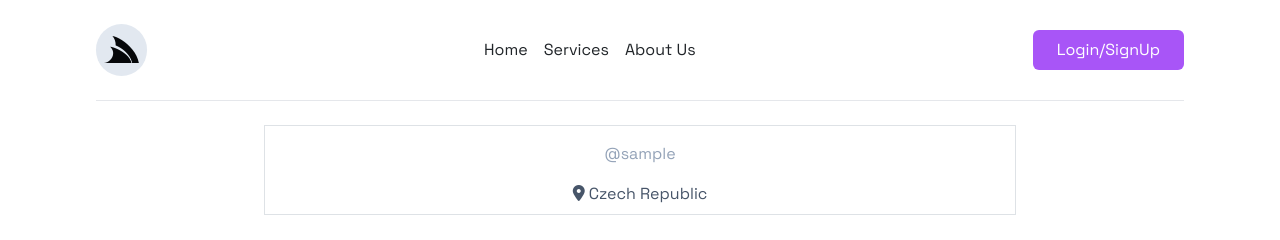
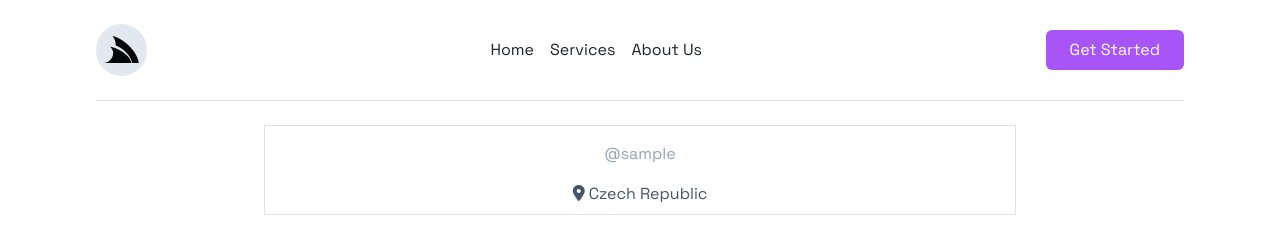
Before and after one commit to asaiah4812/dreamer_home_service, a Django app: page /accounts/sample/ in a window 1280 px wide. Shown: the top 240 px of the page. Run offline with Django 5.2, Linux system fonts and the light colour scheme; tables that the repository leaves empty hold one stand-in row (values such as "Sample post"); some libraries are stand-ins or nearby versions.

Commit message:
intial commit

```diff
--- a/templates/includes/navbar.html
+++ b/templates/includes/navbar.html
@@ -26,7 +26,7 @@
       </div>
       {% else %}
       <div class="bg-purple-500 py-2 px-4 rounded hover:bg-purple-400">
-        <a href="{% url 'login' %}" class="text-white">Login/SignUp</a>
+        <a href="{% url 'login' %}" class="text-white">Get Started</a>
       </div>
       {% endif %}
     </nav>
```
